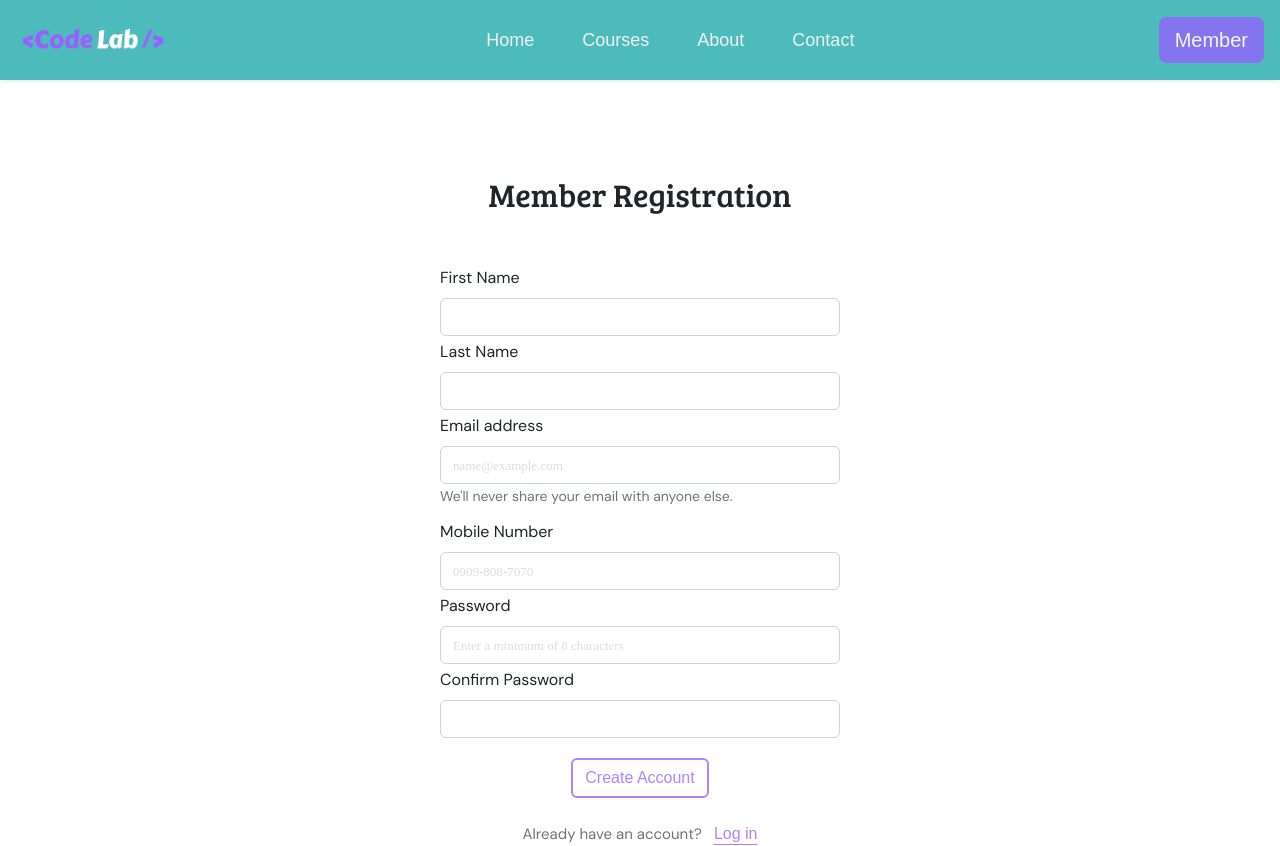
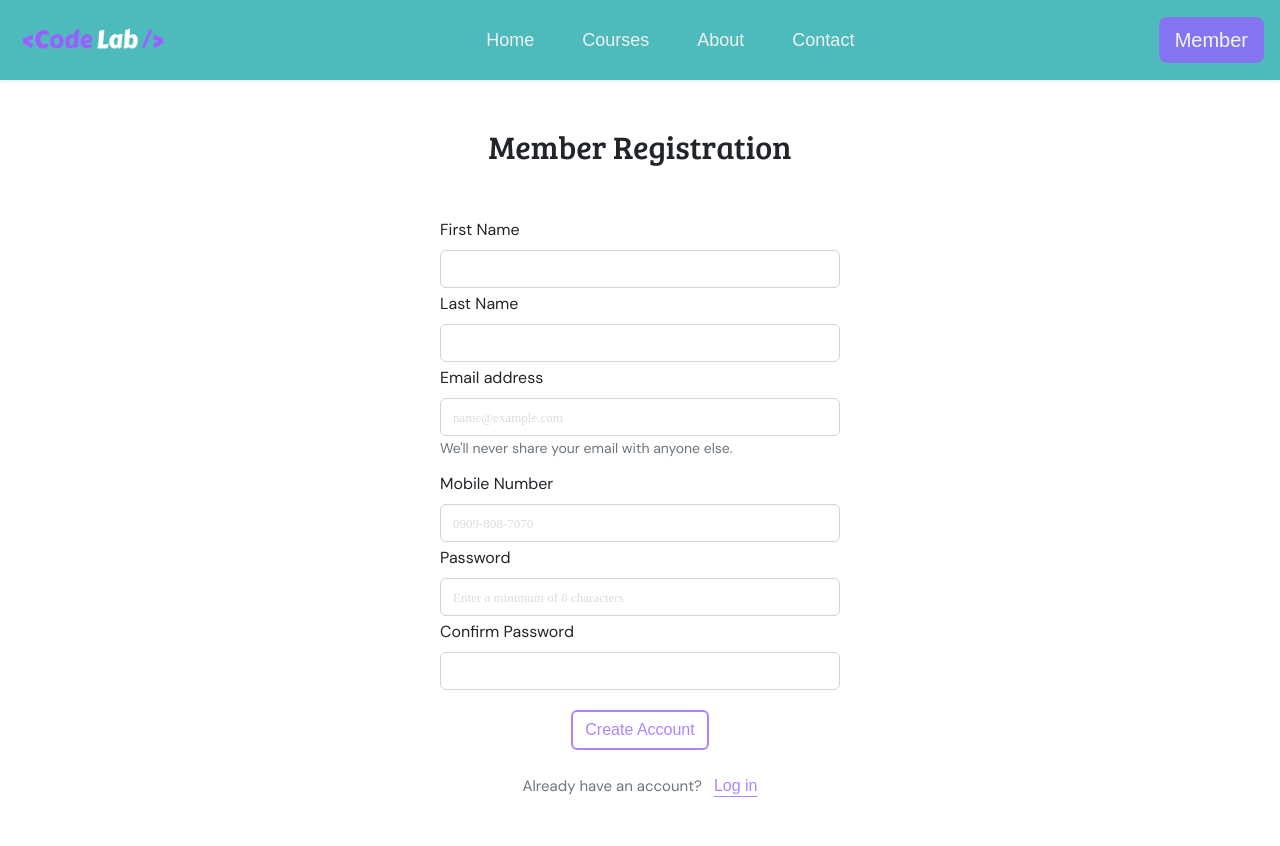
Before and after one commit to GITvoren/course-booking-react, a React (Create React App) app: page /account/register in a window 1280 px wide. After the commit the page ends 800 px from the top, so only its background shows below. Built offline with nearby package versions, Linux system fonts and the light colour scheme; a web font is replaced by a local one.

Commit message:
slight adjustment in margin

```diff
--- a/src/pages/Register.js
+++ b/src/pages/Register.js
@@ -10,7 +10,7 @@ import {Link} from 'react-router-dom';
 function Register(){
      return(
           <Container>
-               <Form className="account-container mx-auto mt-5 pt-5">
+               <Form className="account-container mx-auto mt-4 pt-4">
                     <div className="d-flex flex-column gap-1">
                          <h1 className="align-self-center h2 account-head mb-5">Member Registration</h1>
                          <Form.Group>
```
